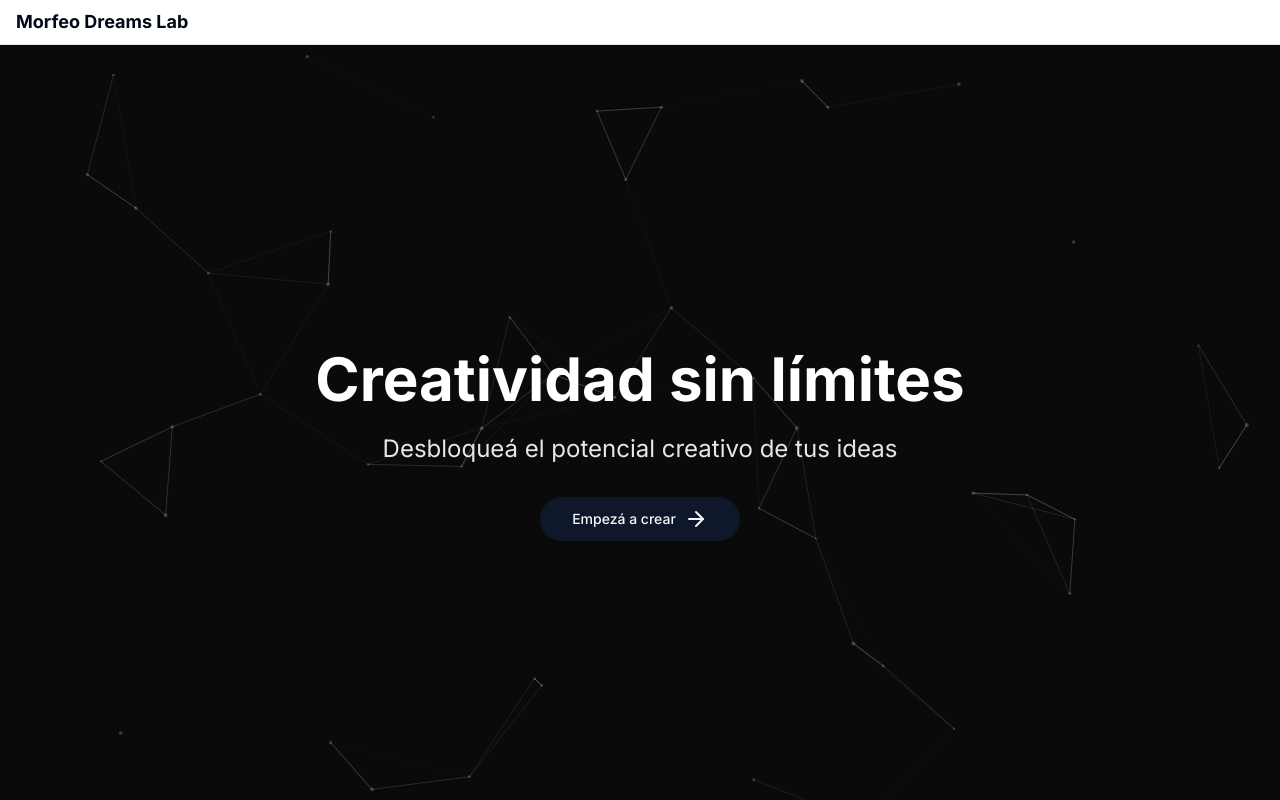
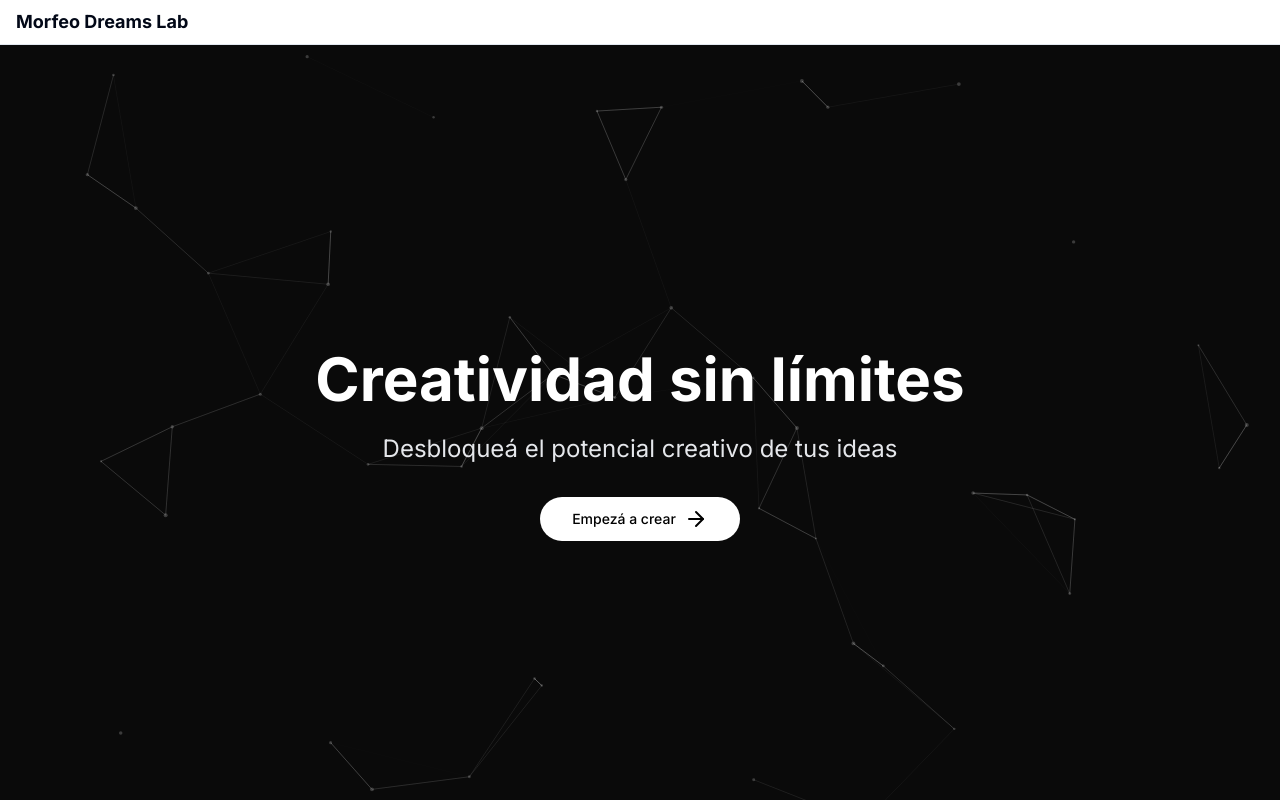
Before and after one commit to PauldeLavallaz/LujanTech, a Next.js app: page / in a window 1280 px wide. Shown: the top 800 px of the page. Built offline with nearby package versions, Linux system fonts and the light colour scheme; no server answers; what comfydeploy would draw is missing.

Commit message:
FUNCIONA

```diff
--- a/src/components/Onboarding.tsx
+++ b/src/components/Onboarding.tsx
@@ -39,7 +39,7 @@ export function Onboarding() {
 						className="relative z-50"
 					>
 						<SignInButton mode="modal">
-							<Button size="lg" className="rounded-full">
+							<Button size="lg" className="rounded-full bg-white text-black hover:bg-gray-100">
 								Empezá a crear
 								<ArrowRight className="ml-2" />
 							</Button>
```
